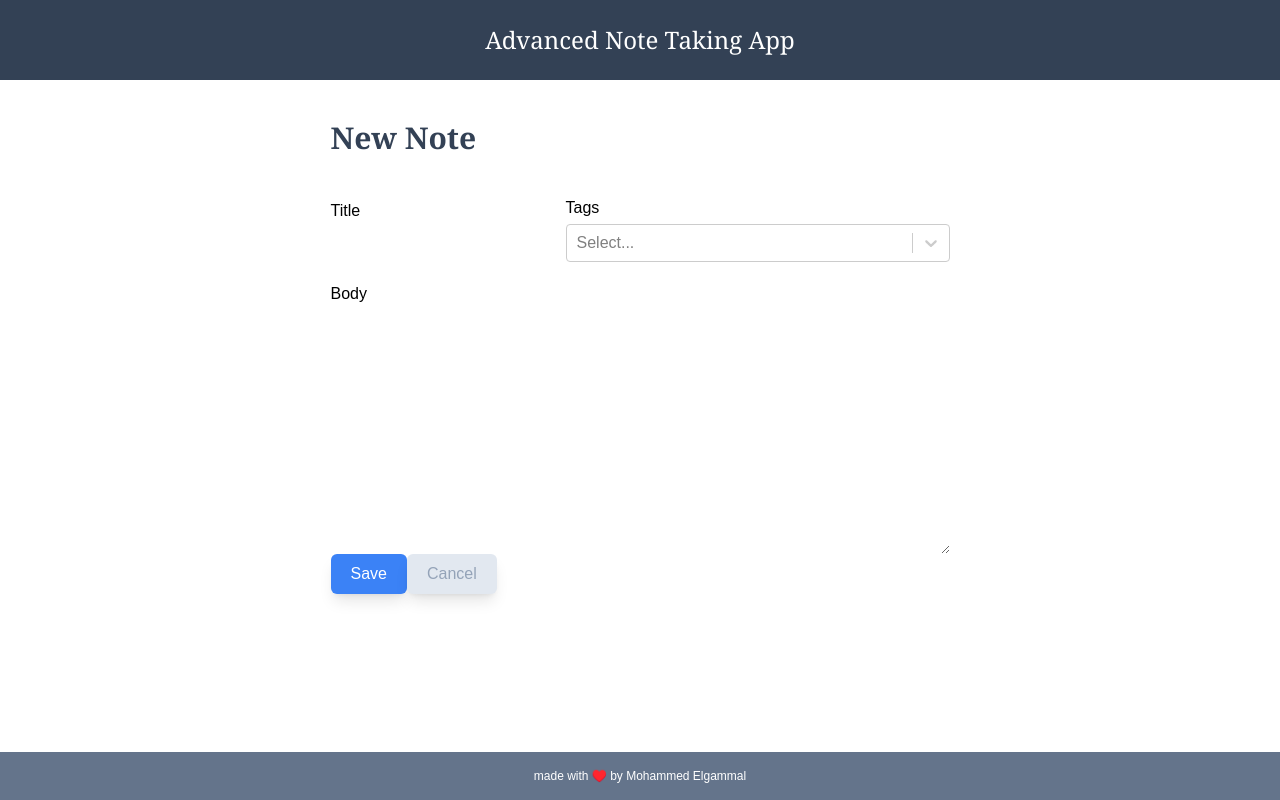
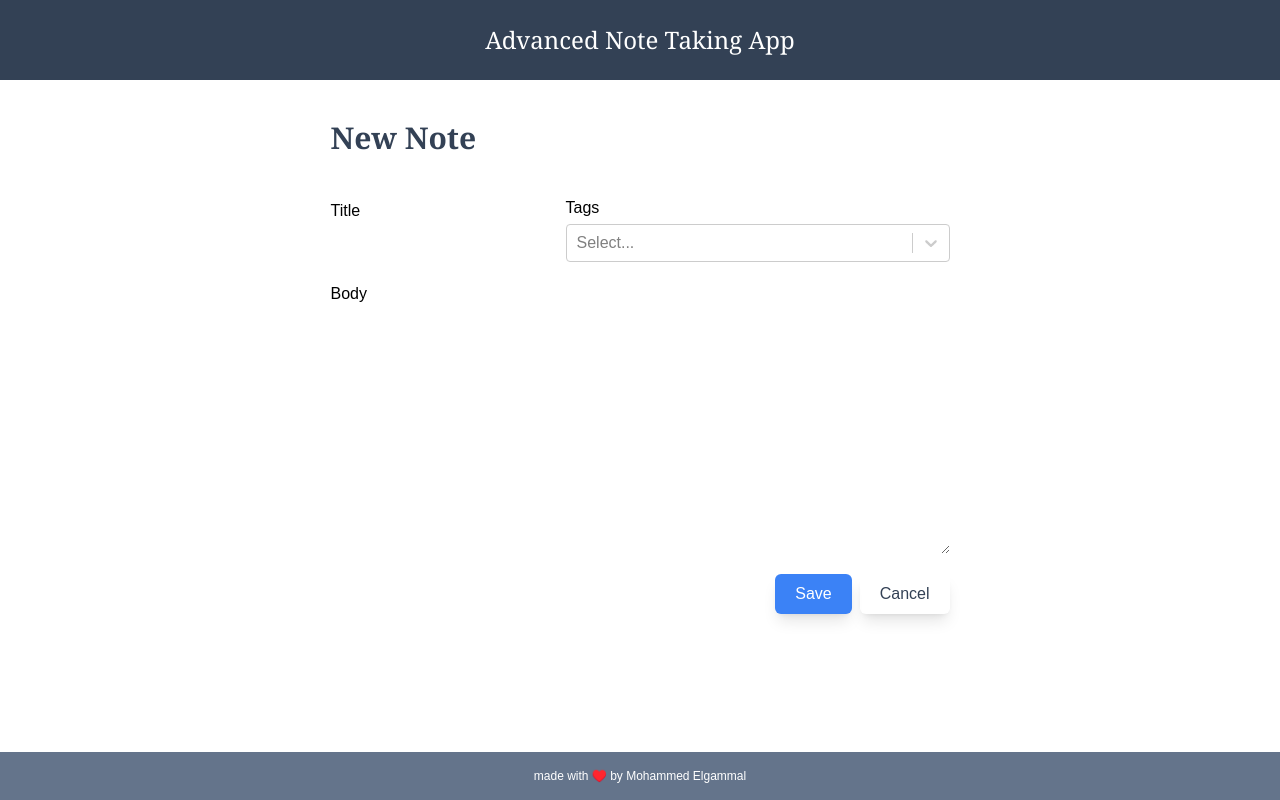
Before and after one commit to mohammedelgammal/FullStack_Suite, a React (Vite) app: page /new in a window 1280 px wide. Built offline with nearby package versions, Linux system fonts and the light colour scheme.

Commit message:
update_cancel_&_required

```diff
--- a/src/components/CreateNote.tsx
+++ b/src/components/CreateNote.tsx
@@ -1,6 +1,7 @@
 import Creatable from "react-select/creatable";
 import { OptionsType, ThemeType } from "src/types";
 import Button from "./ui/Button";
+import { Link } from "react-router-dom";
 
 const options: OptionsType = [];
 
@@ -18,7 +19,7 @@ const CrateNote = () => {
         <div className="flex items-center mb-5 gap-5">
           <div className="flex flex-col gap-1">
             <label htmlFor="title">Title</label>
-            <input className="p-1" name="title" type="text" />
+            <input className="p-1" name="title" type="text" required />
           </div>
           <div className="flex flex-col gap-1">
             <label htmlFor="tags">Tags</label>
@@ -27,19 +28,24 @@ const CrateNote = () => {
               name="tags"
               isMulti
               options={options}
+              required
             />
           </div>
         </div>
         <div className="flex flex-col gap-2">
           <label htmlFor="body">Body</label>
-          <textarea rows={10} name="body" />
+          <textarea rows={10} name="body" required />
         </div>
-        <Button type="submit" theme={ThemeType.PRIMARY}>
-          Save
-        </Button>
-        <Button disabled type="button" theme={ThemeType.SECONDARY}>
-          Cancel
-        </Button>
+        <div className="flex gap-2 mt-5 justify-end">
+          <Button type="submit" theme={ThemeType.PRIMARY}>
+            Save
+          </Button>
+          <Link to="..">
+            <Button type="button" theme={ThemeType.SECONDARY}>
+              Cancel
+            </Button>
+          </Link>
+        </div>
       </form>
     </div>
   );
```
